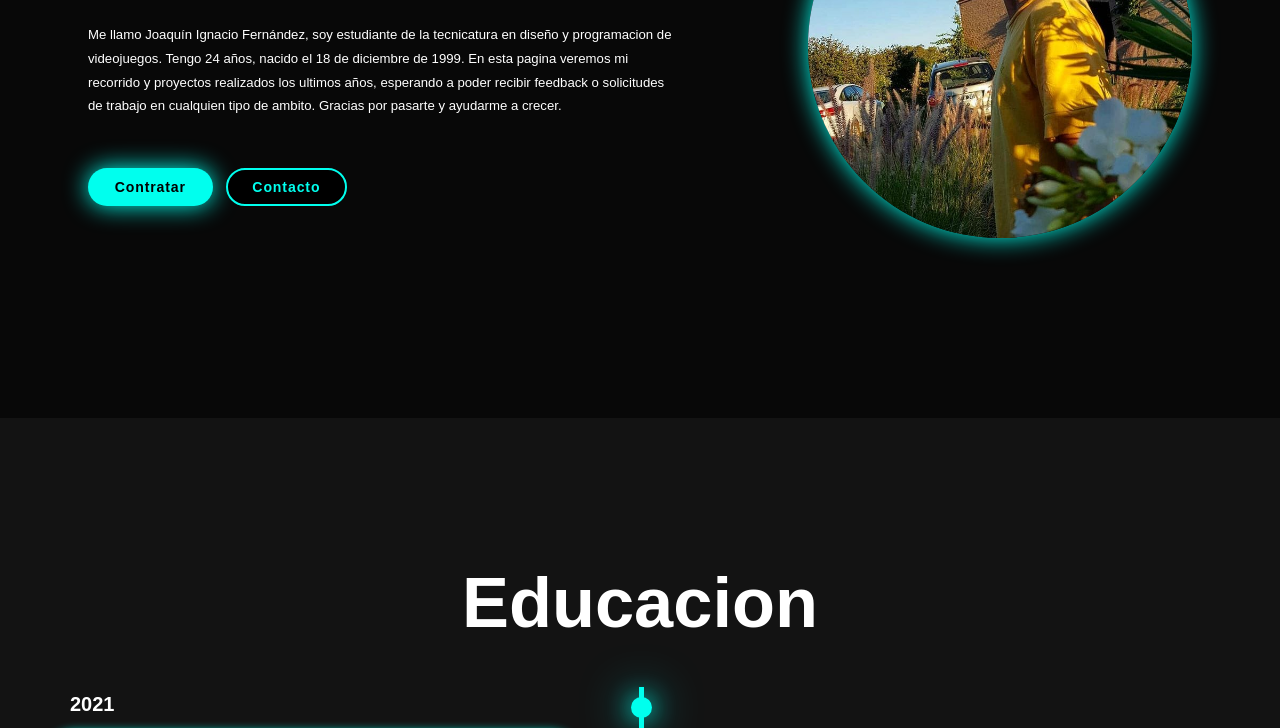
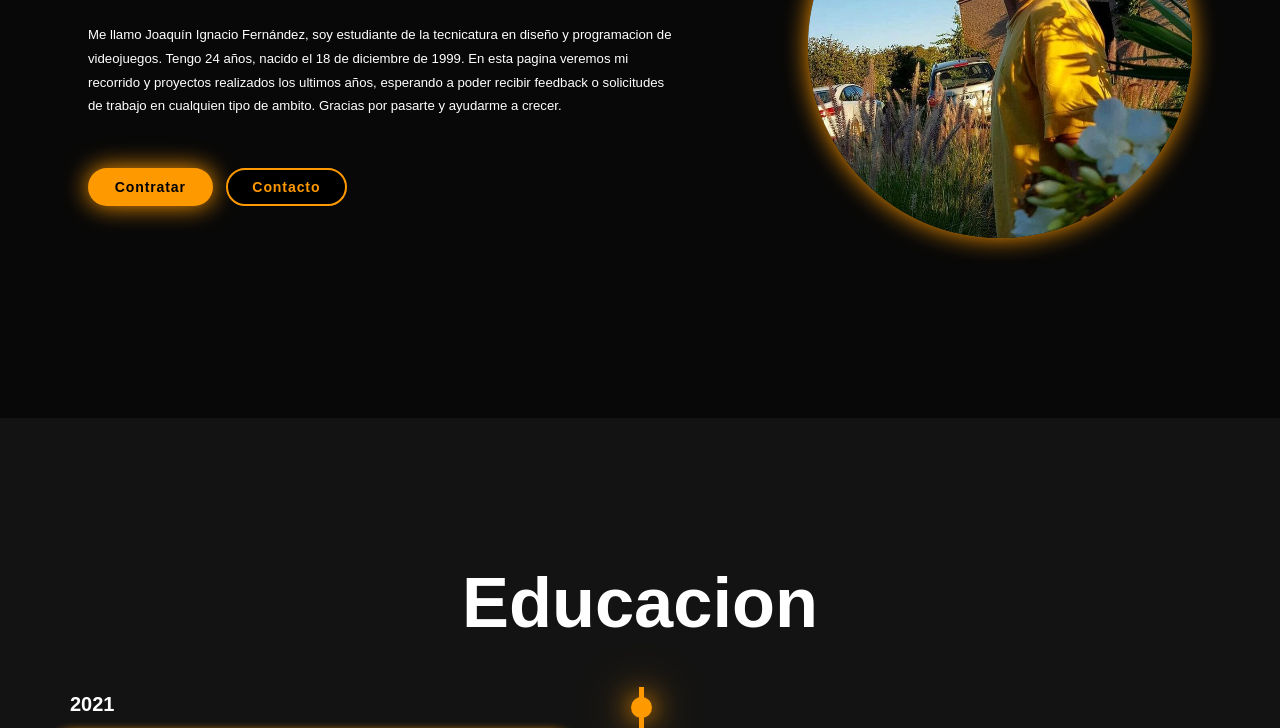
Before and after one commit to Joaa10/Porfolio, a plain HTML site: page index.html in a window 1280 px wide. Shown: the part 382-1110 px from the top of the page. Drawn offline with nearby package versions, Linux system fonts and the light colour scheme.

Commit message:
Update style.css

```diff
--- a/style.css
+++ b/style.css
@@ -13,7 +13,7 @@
     --bg-color:#080808;
     --second-bg-color:#131313;
     --text-color: white;
-    --main-color:#00ffee;
+    --main-color:#ff9900;
 
 }
 html{
```
